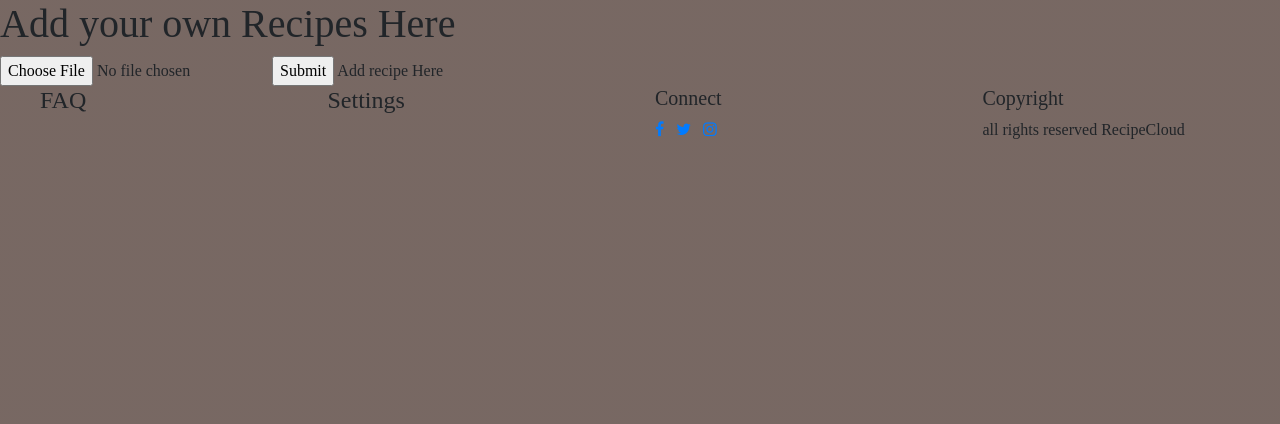
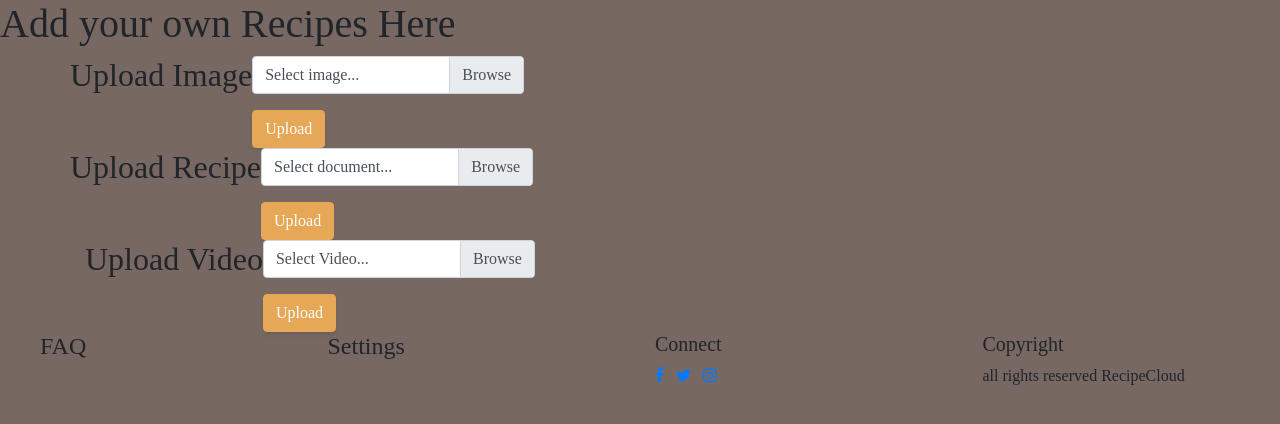
Before and after one commit to Justwhittaker/MusicHub, a Flask app: page /input in a window 1280 px wide. Shown: the part 128-552 px from the top of the page. Run offline with Flask 2, Linux system fonts and the light colour scheme; some libraries are stand-ins or nearby versions.

Commit message:
feat(recipeCloud):add Submit form for Image, video ,pdf :add routing in run.py

```diff
--- a/run.py
+++ b/run.py
@@ -1,5 +1,5 @@
 import os
-from flask import Flask, render_template
+from flask import Flask, render_template, request, redirect
 
 app = Flask(__name__)
 
@@ -19,8 +19,17 @@ def listings():
     return render_template("listings.html")
 
 
-@app.route('/input')
+@app.route("/input", methods=["GET", "POST"])
 def input():
+
+    if request.method == "POST":
+
+        if request.files:
+            image = request.files["image"]
+
+            print(image)
+            return redirect(request.url)
+
     return render_template("input.html")
 
 
--- a/templates/input.html
+++ b/templates/input.html
@@ -5,8 +5,55 @@
 <!--Create Form and basis for the uploading of files
     download your recipe file and videos upload-->
 <h1>Add your own Recipes Here</h1>
-<form><input type="file"><input type="submit" value="Submit"> Add recipe Here</form>
+<div class="container">
+	<div class="row">
+		<h2>Upload Image</h2>
+		<form action="/input" method="POST" enctype="multipart/form-data">
+			<div class="form-group">
+				<div class="custom-file">
+					<input type="file" class="custom-file-input" name="image" id="image">
+					<label class="custom-file-label" for="image">Select image...</label>
+				</div>
+			</div>
 
+			<button type="submit" class="btn btn-primary">Upload</button>
 
+		</form>
+	</div>
+</div>
+<div class="container">
+	<div class="row">
+		<h2>Upload Recipe</h2>
+		<form action="/input" method="POST" enctype="multipart/form-data">
+			<div class="form-group">
+				<div class="custom-file">
+					<input type="file" class="custom-file-input" name="pdf" id="pdf">
+					<label class="custom-file-label" for="image">Select document...</label>
+				</div>
+			</div>
+
+			<button type="submit" class="btn btn-primary">Upload</button>
+
+		</form>
+
+	</div>
+	<div class="container">
+		<div class="row">
+			<h2>Upload Video    </h2>
+			<form action="/input" method="POST" enctype="multipart/form-data">
+				<div class="form-group">
+					<div class="custom-file">
+						<input type="file" class="custom-file-input" name="video" id="video">
+						<label class="custom-file-label" for="image">Select Video...</label>
+					</div>
+				</div>
+
+				<button type="submit" class="btn btn-primary">Upload</button>
+
+			</form>
+
+		</div>
+	</div>
+</div>
 {% endblock %}
 </html>
```
Also changed, not shown: templates/index.html (+49 -4 lines).
